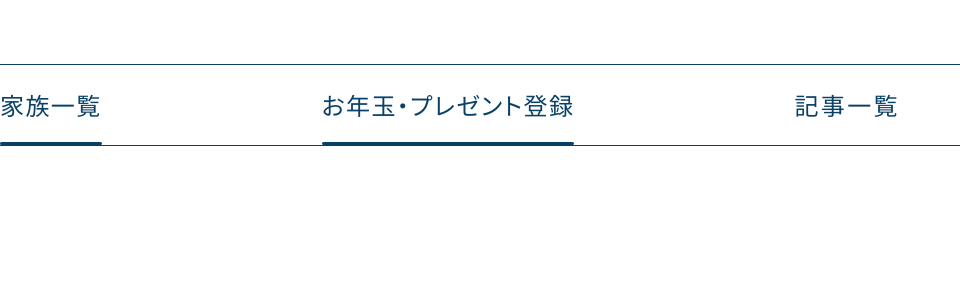
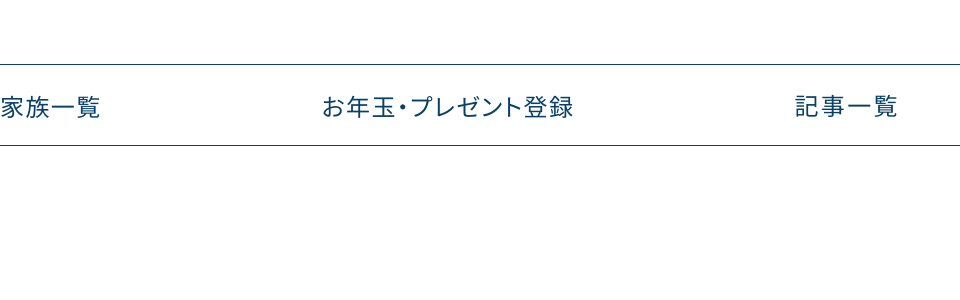
Before and after one commit to ninomiyadaisuke/families-management-app, a Next.js app: page /sample in a window 1280 px wide. Shown: the top 300 px of the page, without its empty margins (0-960 px from the left). Built offline with nearby package versions, Linux system fonts and the light colour scheme.

Commit message:
finished MenuLinks component

```diff
--- a/src/components/atoms/Utilities/MenuLink.tsx
+++ b/src/components/atoms/Utilities/MenuLink.tsx
@@ -7,12 +7,14 @@ type Props = {
   path: string;
   name: string;
   active: boolean;
+  onClick?: () => void;
 };
 
 const MenuLink: VFC<Props> = (props) => {
-  const { path = '', name = '', active = false } = props;
+  const { path = '', name = '', active = false, onClick } = props;
+
   return (
-    <li className={styles.link}>
+    <li onClick={onClick} className={styles.link}>
       <Link href={path}>
         <a>{name}</a>
       </Link>
--- a/src/components/molecules/Utilities/MenuLinks.tsx
+++ b/src/components/molecules/Utilities/MenuLinks.tsx
@@ -1,5 +1,6 @@
-import { VFC, memo } from 'react';
+import { VFC, memo, useState } from 'react';
 import { MenuLink, Dropdown } from 'components/atoms/Utilities';
+import { useRouter } from 'next/router';
 
 import styles from 'styles/components/molecules/menu_links.module.scss';
 
@@ -8,14 +9,37 @@ const options = [
   { label: 'プレゼント一覧', path: '/list/presents' },
 ];
 
+const initialState = {
+  familyList: false,
+  register: false,
+};
+
 const MenuLinks: VFC = memo(() => {
+  const [active, setActive] = useState(initialState);
+  const router = useRouter();
+
+  const handleClick = () => {
+    if (router.pathname === '/contacts') {
+      return setActive({ familyList: true, register: false });
+    }
+    if (router.pathname === '/contacts/register') {
+      return setActive({ familyList: false, register: true });
+    }
+    return setActive(initialState);
+  };
+
   return (
     <div className={styles.links}>
-      <div className={styles.links__link}>
-        <MenuLink path={'/contacts'} name={'家族一覧'} active={true} />
+      <div className={active.familyList ? styles.links__link_active : styles.links__link}>
+        <MenuLink path={'/contacts'} name={'家族一覧'} active={active.familyList} onClick={handleClick} />
       </div>
-      <div className={styles.links__link}>
-        <MenuLink path={'/contacts'} name={'お年玉・プレゼント登録'} active={true} />
+      <div className={active.register ? styles.links__link_active : styles.links__link}>
+        <MenuLink
+          path={'/contacts/register'}
+          name={'お年玉・プレゼント登録'}
+          active={active.register}
+          onClick={handleClick}
+        />
       </div>
       <Dropdown options={options} type={'text'} />
     </div>
--- a/src/styles/components/molecules/menu_links.module.scss
+++ b/src/styles/components/molecules/menu_links.module.scss
@@ -1,11 +1,18 @@
 @import '../../variables.scss';
 
 .links {
+  @mixin text {
+    padding-bottom: 0;
+    display: flex;
+  }
   text-align: center;
   height: 100%;
   cursor: pointer;
   &__link {
     padding-bottom: 30px;
+    &_active {
+      padding-bottom: 30px;
+    }
   }
   @include mq('md') {
     height: 100%;
@@ -13,9 +20,12 @@
     justify-content: space-between;
     width: 600px;
     &__link {
-      padding-bottom: 0;
-      display: flex;
-      align-items: end;
+      @include text();
+      align-items: center;
+      &_active {
+        @include text();
+        align-items: flex-end;
+      }
     }
   }
   @include mq('lg') {
```
